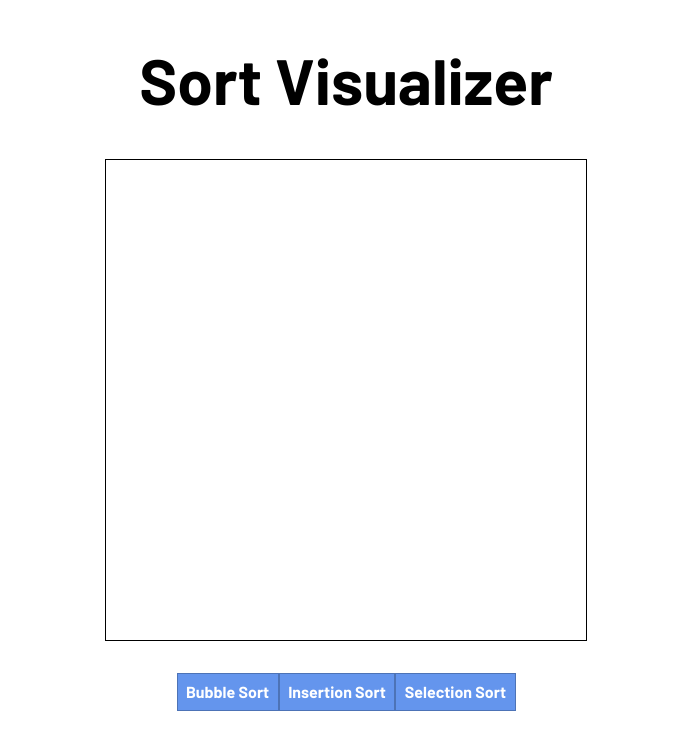
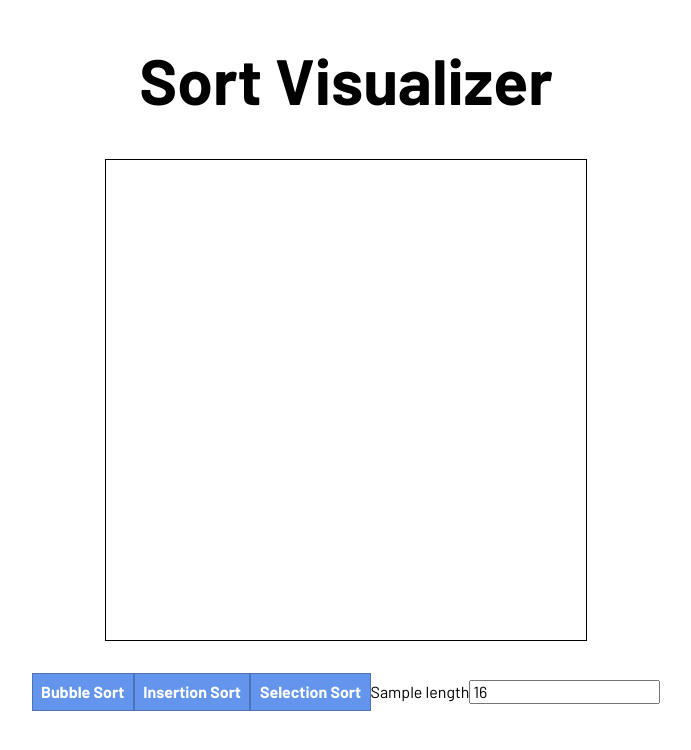
Before and after one commit to pontakornth/sort-visualizer-preact, a Preact app: page / in a window 1280 px wide. Shown: the top 750 px of the page, without its empty margins (294-985 px from the left). Built offline with nearby package versions, Linux system fonts and the light colour scheme.

Commit message:
feat: Allow changint sample length

```diff
--- a/src/app.tsx
+++ b/src/app.tsx
@@ -6,13 +6,22 @@ import {
   insertionSort,
   selectionSort
 } from "./algorithms"
+import { JSX } from 'preact';
 
 export function App() {
   const canvasRef = useRef<HTMLCanvasElement>(null);
-  const { drawAlgorithm } = useVisualizer(canvasRef)
+  const { drawAlgorithm, samepleLength, setSampleLength } = useVisualizer(canvasRef)
   const draw = (algorithm: Parameters<typeof drawAlgorithm>[0]) => {
     return () => drawAlgorithm(algorithm)
   }
+  const clamp = (n: number): number => {
+    return Math.min(Math.max(n, 16), 64)
+  }
+
+  const handleChange = (e: any) => {
+    setSampleLength(clamp(parseInt(e.target.value)) || 16)
+  }
+
   return (
     <>
     <h1>Sort Visualizer</h1>
@@ -22,6 +31,8 @@ export function App() {
           <button onClick={draw(bubbleSort)}>Bubble Sort</button>
           <button onClick={draw(insertionSort)}>Insertion Sort</button>
           <button onClick={draw(selectionSort)}>Selection Sort</button>
+          <label for="length">Sample length</label>
+          <input type="number" name="length" value={samepleLength} onChange={handleChange}></input>
       </div>
     </main>
     </>
--- a/src/useVisualizer.ts
+++ b/src/useVisualizer.ts
@@ -79,7 +79,9 @@ function useVisualizer  (canvasRef: Ref<HTMLCanvasElement>) {
     }
 
     return {
-        drawAlgorithm
+        drawAlgorithm,
+        samepleLength,
+        setSampleLength,
     }
 
 }
```
